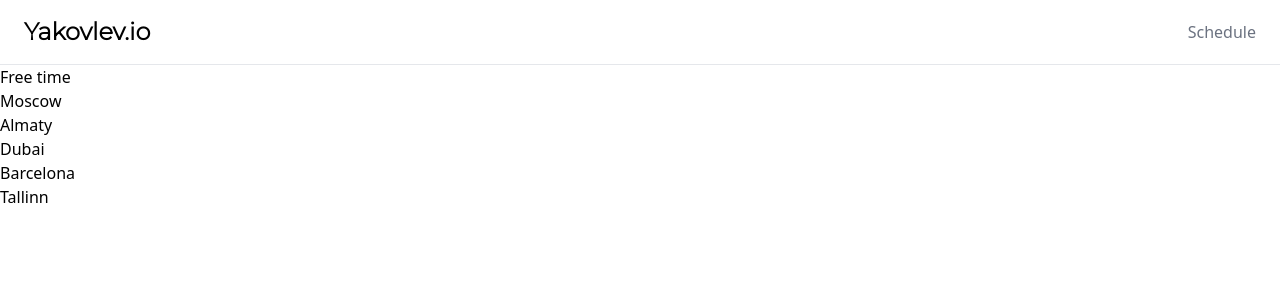
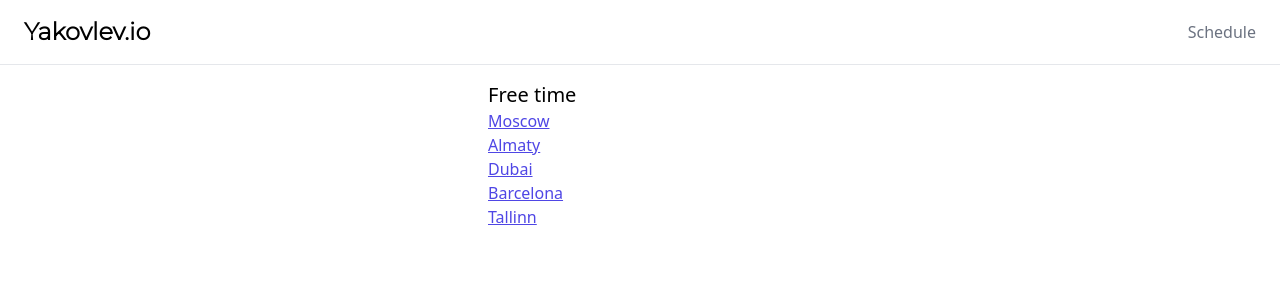
Before and after one commit to yakovlevkll/yakovlev.io, a Next.js app in the folder client/: page /schedule in a window 1280 px wide. Shown: the top 300 px of the page. Built offline with nearby package versions, Linux system fonts and the light colour scheme; what @tailwindcss/typography would draw is missing.

Commit message:
Client: Schedule update

```diff
--- a/client/pages/schedule/[name].tsx
+++ b/client/pages/schedule/[name].tsx
@@ -59,17 +59,19 @@ const Schedule: NextPage<PageProps> = ({ page }) => {
           Free time: {page.region}, {page.city}
         </title>
       </Head>
-      <main className="h-screen px-2 py-4 max-w-xs mx-auto">
+      <main
+        className="px-2 py-4 max-w-xs mx-auto flex flex-col"
+        style={{ height: '90vh' }}
+      >
         <h1 className="text-xl">Free time</h1>
-        <h2 className="text-lg">
+        <h2 className="text-md">
           {page.emoji} {page.city} time ({page.time})
         </h2>
         <iframe
           src={link}
-          style={{ borderWidth: 0 }}
           frameBorder="0"
           scrolling="no"
-          className="w-full flex-grow"
+          className="w-full my-2 border-0 flex-grow"
         ></iframe>
       </main>
     </>
--- a/client/pages/schedule/index.tsx
+++ b/client/pages/schedule/index.tsx
@@ -2,6 +2,7 @@ import type { NextPage } from 'next'
 import Head from 'next/head'
 
 import pages from '$api/schedulePages'
+import Link from '$root/src/components/Link'
 
 const Schedule: NextPage = ({}) => {
   return (
@@ -9,12 +10,17 @@ const Schedule: NextPage = ({}) => {
       <Head>
         <title>Free time</title>
       </Head>
-      <main>
-        <h1>Free time</h1>
-        <ul>
+      <main className="px-2 py-4 max-w-xs mx-auto">
+        <h1 className="text-xl">Free time</h1>
+        <ul className="text-md">
           {Object.entries(pages).map(([link, el]) => (
             <li key={el.city}>
-              <a href={`/schedule/${link}`}>{el.city}</a>
+              <Link
+                to={`/schedule/${link}`}
+                className="underline text-primary-600"
+              >
+                {el.city}
+              </Link>
             </li>
           ))}
         </ul>
--- a/client/pages/schedule/toronto.tsx
+++ /dev/null
@@ -1,25 +0,0 @@
-import type { NextPage } from 'next'
-import Head from 'next/head'
-
-const Schedule: NextPage = ({}) => {
-  return (
-    <>
-      <Head>
-        <title>Free time: Toronto</title>
-      </Head>
-      <main className="h-screen px-2 py-4">
-        <h1>Free time</h1>
-        <h2>Toronto, Canada</h2>
-        <iframe
-          src="https://calendar.google.com/calendar/embed?height=600&amp;wkst=2&amp;bgcolor=%23343434&amp;ctz=America%2FToronto&amp;src=MDlpaDVwNm0wdThxcjc3MWkxZjY2N2dnajBAZ3JvdXAuY2FsZW5kYXIuZ29vZ2xlLmNvbQ&amp;color=%23009688&amp;showNav=0&amp;showTitle=0&amp;showPrint=0&amp;showCalendars=0&amp;showTabs=0&amp;showDate=0&amp;mode=AGENDA&amp;showTz=0"
-          style={{ borderWidth: 0 }}
-          frameBorder="0"
-          scrolling="no"
-          className="w-full flex-grow"
-        ></iframe>
-      </main>
-    </>
-  )
-}
-
-export default Schedule
```
